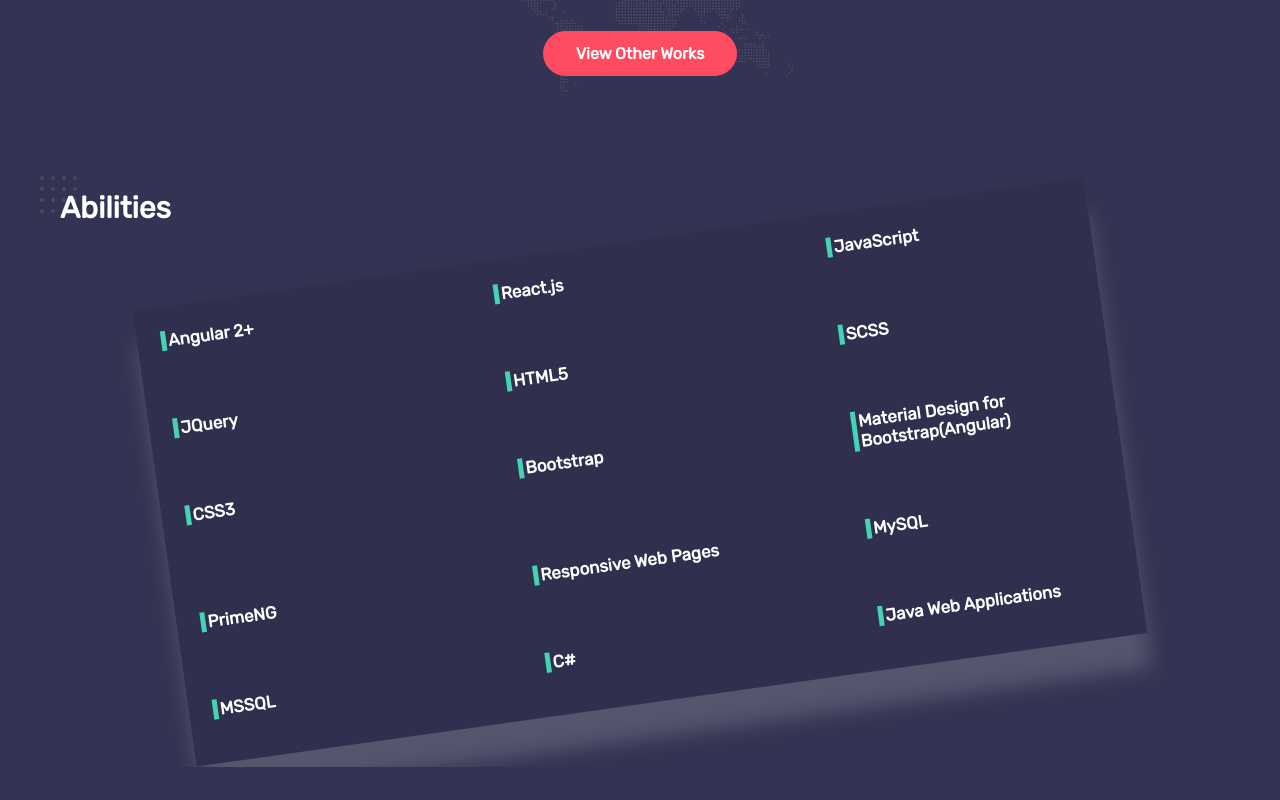
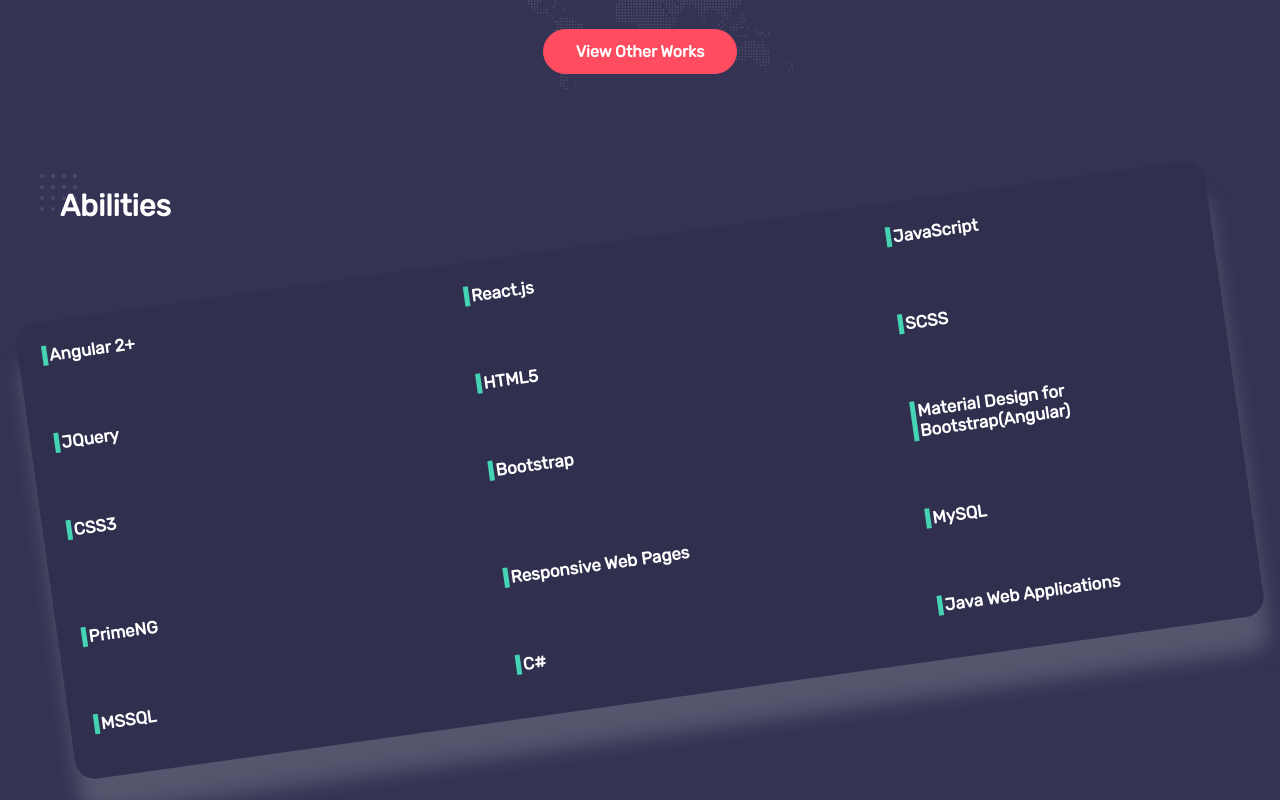
Before and after one commit to selinoykunergiz/angular-cv-site, an Angular app: page / in a window 1280 px wide. Shown: the part 1968-2768 px from the top of the page. Before the commit the page ends 2735 px from the top, so only its background shows below. Built offline with nearby package versions, Linux system fonts and the light colour scheme.

Commit message:
scss edited

```diff
--- a/src/app/pages/cv-common/cv-common.component.html
+++ b/src/app/pages/cv-common/cv-common.component.html
@@ -126,7 +126,7 @@
         </div>
     </div>
 
-    <div class="content">
+    <div class="content mb-100">
         <div class="abilities">
             <div class="exp-header">
                 <img class="aboutme-img" src="assets/img/content/dots-bg-light.svg" alt="content" />
--- a/src/app/pages/cv-common/cv-common.component.scss
+++ b/src/app/pages/cv-common/cv-common.component.scss
@@ -213,6 +213,7 @@
                     display: flex;
                     flex-direction: column;
                     flex: 1;
+                    height: 90px;
                     .paragraph {
                         margin: 0;
                         color: white;
@@ -238,10 +239,6 @@
             .exp-all {
                 width: 100% !important;
                 display: flex;
-                &.abilities-all {
-                    width: 80% !important;
-                    margin: 0 auto;
-                }
                 .exp-content {
                     width: 100% !important;
                     display: flex;
@@ -258,6 +255,7 @@
                         -o-transform: rotate(-8deg);
                         -ms-transform: rotate(-8deg);
                         transform: rotate(-8deg);
+                        border-radius: 20px;
                     }
                     .section-experience , .section-abilities{
                         border-radius: 20px;
```
